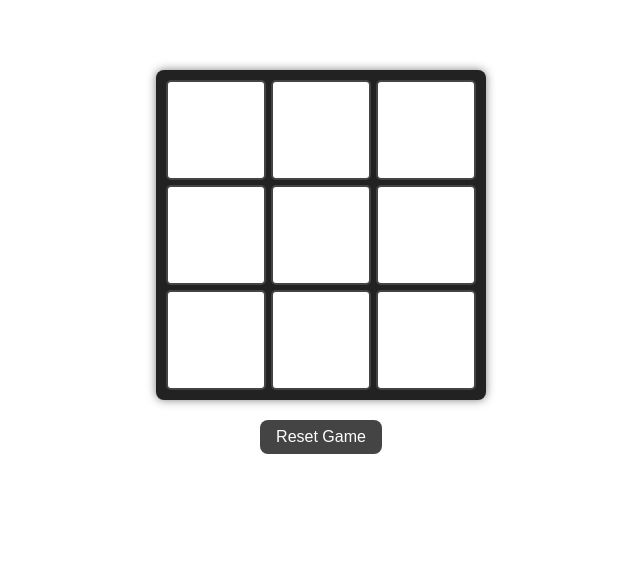
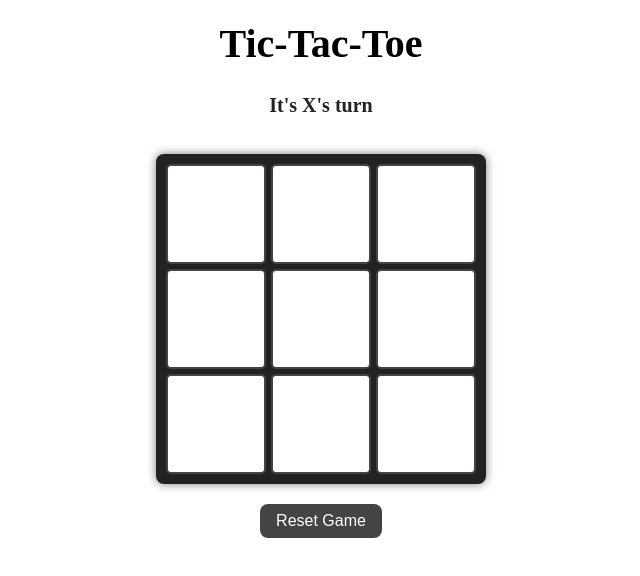
Before and after one commit to xiokevc/javascript-browser-game-tic-tac-toe-lab, a plain HTML site: page index.html in a window 1280 px wide. Shown: the whole page, without its empty margins (319-959 px from the left). Drawn offline with Linux system fonts and the light colour scheme; files whose address does not match are found by name.

Commit message:
complete exercise

```diff
--- a/css/style.css
+++ b/css/style.css
@@ -1,3 +1,11 @@
+/* Title */
+#title {
+  text-align: center;
+  font-size: 2.5rem;
+  margin-top: 20px;
+  font-weight: bold;
+}
+
 /* Container for the entire board */
 #board {
   display: grid;
--- a/index.html
+++ b/index.html
@@ -5,7 +5,8 @@
   <meta name="viewport" content="width=device-width, initial-scale=1" />
   <link rel="stylesheet" href="./css/style.css">
   <script defer src="./js/app.js"></script>
-  <title>Tic Tac Toe</title>
+    <!-- Title -->
+  <h1 id="title">Tic-Tac-Toe</h1>
   <style>
     /* Simple styling for the board */
     #board {
--- a/js/app.js
+++ b/js/app.js
@@ -277,6 +277,7 @@ function init() {
   winner = false;
   tie = false;
   render();
+}
 
 function render() {
   updateBoard();
```
